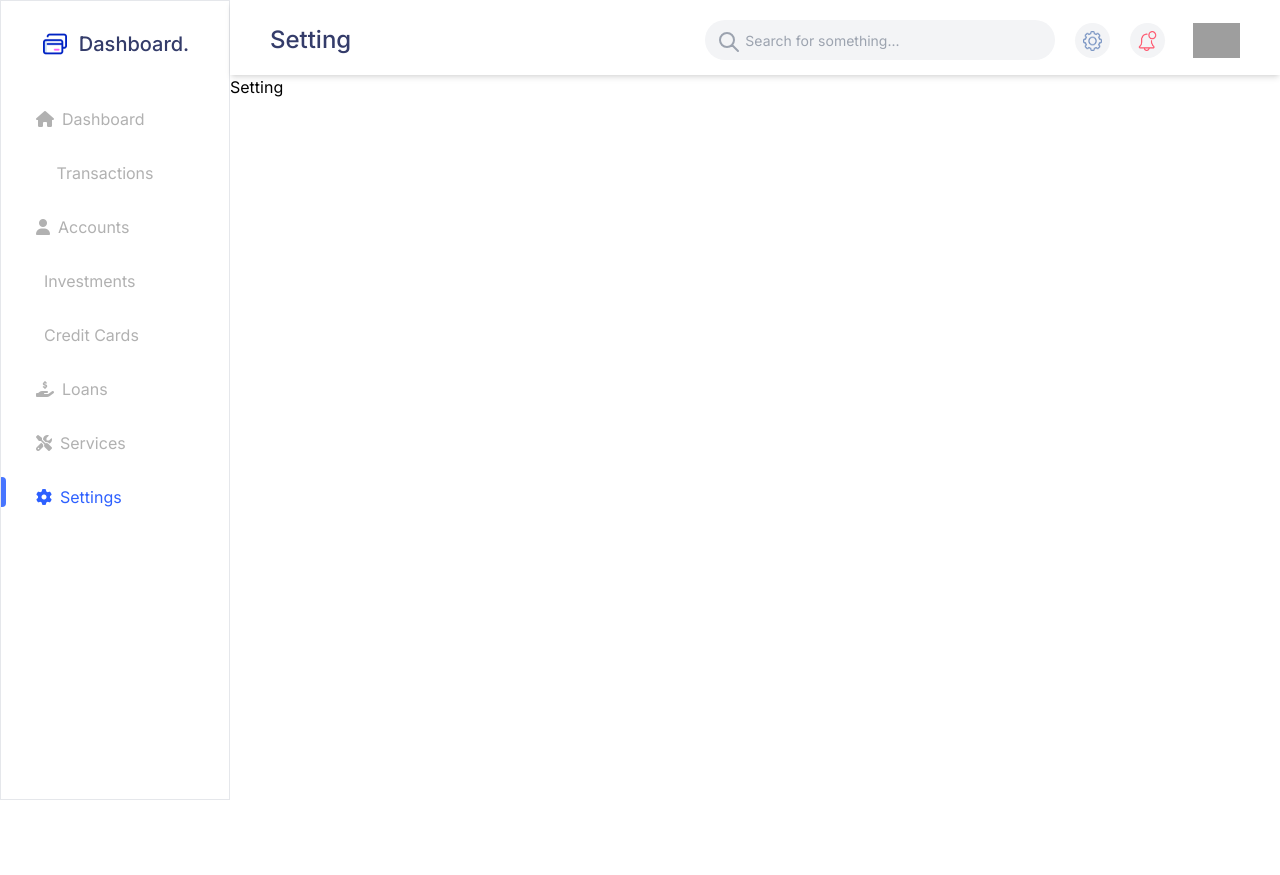
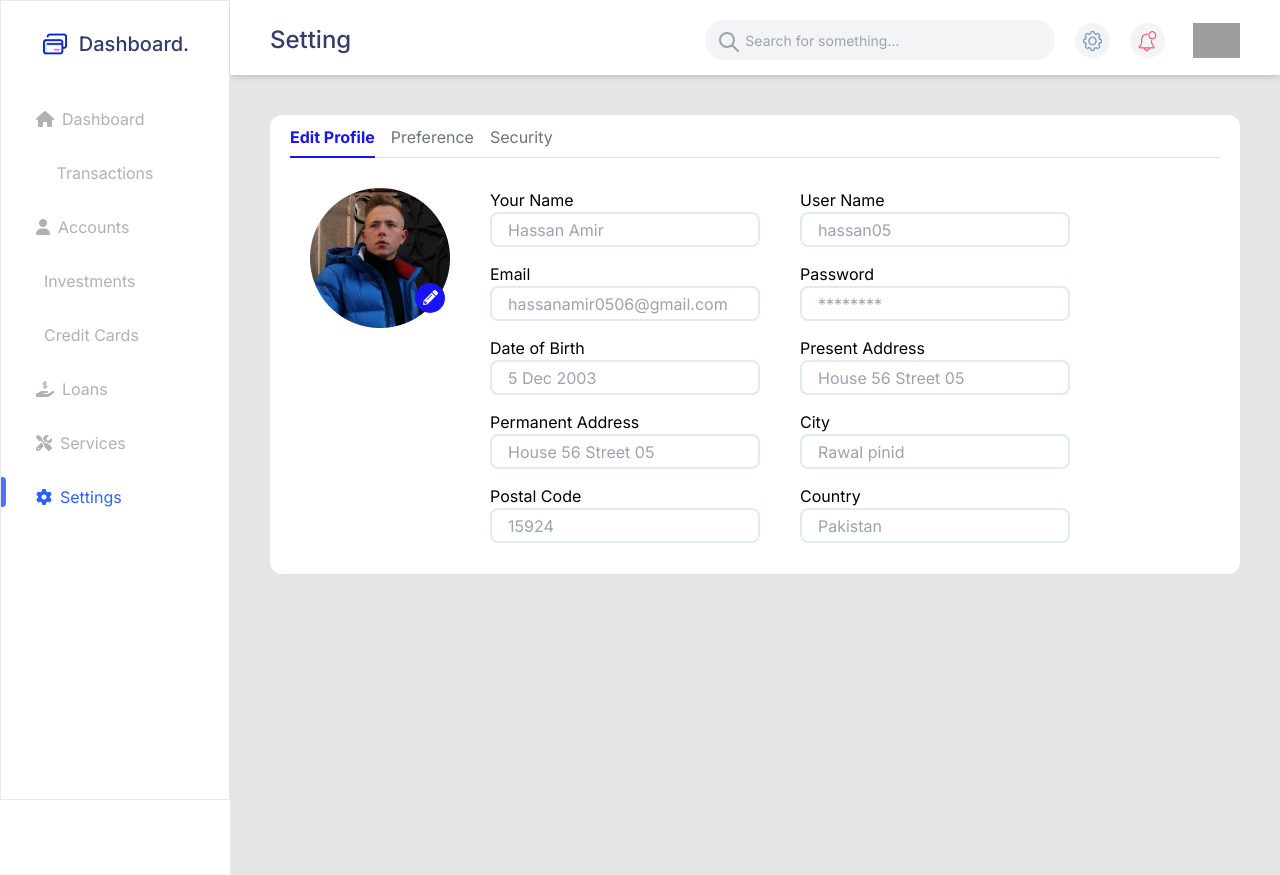
Before and after one commit to hassanamir05/dashboard, a React (Vite) app: page /setting in a window 1280 px wide. Before the commit the page ends 800 px from the top, so only its background shows below. Built offline with nearby package versions, Linux system fonts and the light colour scheme; grey boxes are pictures that could not be loaded.

Commit message:
completed settings section
Next task:
-> Fix the graphs of dashboard page
-> Fix width of the components in the mobile view
-> any fix all the remaining error (small errors, spelling typo , color error , or any other error remianing)

```diff
--- /dev/null
+++ b/src/Components/Helper/Switch.css
@@ -0,0 +1,30 @@
+.switch {
+  margin-left: 25px;
+  position: relative;
+  width: 40px;
+  height: 20px;
+  background-color: #dfeaf2;
+  border-color: #16dbcc;
+  border-radius: 30px;
+  cursor: pointer;
+  transition: background 0.3s ease;
+}
+
+.switch.on {
+  background: #16dbcc;
+}
+
+.switch-handle {
+  position: absolute;
+  top: 2px;
+  left: 2px;
+  width: 16px;
+  height: 16px;
+  background: white;
+  border-radius: 50%;
+  transition: left 0.3s ease;
+}
+
+.switch.on .switch-handle {
+  left: 22px;
+}
--- /dev/null
+++ b/src/Components/Helper/Switch.jsx
@@ -0,0 +1,17 @@
+import React, { useState } from 'react';
+import './Switch.css';
+
+const Switch = ({ status }) => {
+    console.log('status  : ', status)
+    const [isOn, setIsOn] = useState(status === "1");
+
+    const handleToggle = () => { setIsOn(!isOn) }
+
+    return (
+        <div className={`switch ${isOn ? 'on' : 'off'}`} onClick={handleToggle}>
+            <div className="switch-handle" ></div>
+        </div>
+    );
+};
+
+export default Switch;
--- /dev/null
+++ b/src/Components/Helper/preference.jsx
@@ -0,0 +1,34 @@
+import Input from "./input";
+import Switch from "./Switch";
+
+
+const PreferenceForm = () => {
+    return <div className="flex flex-col bg-white rounded-[15px] px-10 py-5 items-center md:items-start">
+
+        <div className="flex md:flex-row flex-col w-full gap-x-5 gap-y-2 mb-[20pz]">
+            <Input heading="Currency" placeholder="PKR" type="text" />
+            <Input heading="Time Zone" placeholder="(GMT - 12:00)" type="text" />
+        </div>
+
+        <div className="flex flex-col ">
+            <div>
+                <div className="flex flex-row  w-full  my-1 ">
+                    <span className="mr-2  ml-[-25px] w-auto"> <Switch status="1" /> </span><p className="text-sm ">I send or recieve digital currency</p>
+                </div>
+                <div className="flex flex-row  w-full  my-1">
+                    <span className="mr-2  ml-[-25px] w-auto"> <Switch status="1" /> </span> <p className="text-sm ">I recieve merchant ordery</p>
+                </div>
+                <div className="flex flex-row w-full my-1">
+                    <span className="mr-2  ml-[-25px] w-auto"> <Switch status="1" /> </span><p className="text-sm">There are recommendation for my accounts</p>
+                </div>
+
+            </div>
+
+        </div>
+        <div className="w-full flex flex-row-reverse"><button className="bg-[#1814F3] w-full md:w-[150px] text-white font-semibold px-5 py-2 rounded-lg">Save</button></div>
+
+    </div>
+}
+
+
+export default PreferenceForm;
--- /dev/null
+++ b/src/Components/Helper/profile.jsx
@@ -0,0 +1,28 @@
+import Input from './input';
+
+const ProfileForm = () => {
+    return <div className="flex md:flex-row flex-col bg-white rounded-[15px] gap-x-10 px-10 py-5 items-center md:items-start">
+        <div className="">
+            <img src="/src/assets/Images/dummy-image.png" alt="" />
+            <button className="relative bottom-[45px] left-[105px] bg-[#1814F3] h-[30px] w-[30px] rounded-[50%]"><img src="/src/assets/Icons/pencil.png" alt="edit icon" height="10px" width="15px" className="absolute bottom-2 left-2" /></button>
+        </div>
+        <div className="flex flex-col gap-y-1">
+            <Input placeholder="Hassan Amir" heading="Your Name" type="text" />
+            <Input placeholder="hassanamir0506@gmail.com" heading="Email" type="email" />
+            <Input placeholder="5 Dec 2003" heading="Date of Birth" type="text" />
+            <Input placeholder="House 56 Street 05" heading="Permanent Address" type="text" />
+            <Input placeholder="15924" heading="Postal Code" type="number" />
+        </div>
+
+        <div className="flex flex-col gap-y-1">
+            <Input placeholder="hassan05" heading="User Name" type="text" />
+            <Input placeholder="********" heading="Password" type="password" />
+            <Input placeholder="House 56 Street 05" heading="Present Address" type="text" />
+            <Input placeholder="Rawal pinid" heading="City" type="text" />
+            <Input placeholder="Pakistan" heading="Country" type="text" />
+        </div>
+    </div>
+}
+
+
+export default ProfileForm;
--- /dev/null
+++ b/src/Components/Helper/security.jsx
@@ -0,0 +1,25 @@
+import Input from "./input";
+import Switch from "./Switch";
+
+
+const SecurityForm = () => {
+    return <div className="flex flex-col bg-white rounded-[15px] gap-x-10 px-10 py-5 items-center md:items-start">
+
+        <div className="flex flex-col w-full gap-x-5 gap-y-2">
+            <p>Two Factor Authentication</p>
+            <div className="flex flex-row  w-full  my-1 ">
+                <span className="mr-2 ml-[-25px] w-auto"> <Switch status="1" /> </span><p className="text-sm ">Enable or disable two factor authentication</p>
+            </div>
+        </div>
+
+        <div className="flex flex-col mt-5">
+            <Input heading="Current Password" placeholder="**********" type="password" />
+            <Input heading="New Password" placeholder="**********" type="password" />
+        </div>
+        <div className="w-full flex flex-row-reverse"><button className="bg-[#1814F3] w-full md:w-[150px] text-white font-semibold px-5 py-2 rounded-lg">Save</button></div>
+
+    </div>
+
+}
+
+export default SecurityForm;
--- /dev/null
+++ b/src/Sections/Setting.css
@@ -0,0 +1,33 @@
+.tab-menu {
+  display: flex;
+  align-items: center;
+  border-bottom: 1px solid #e0e0e0;
+  margin-bottom: 16px;
+  margin: 10px 20px;
+}
+
+.tab-item {
+  margin-right: 16px;
+  cursor: pointer;
+  font-size: 16px;
+  color: #6c757d;
+  padding-bottom: 8px;
+  position: relative;
+  transition: color 0.3s ease;
+}
+
+.tab-item.active-tab {
+  color: #1814f3;
+  font-weight: bold;
+}
+
+.tab-item.active-tab::after {
+  content: "";
+  display: block;
+  width: 100%;
+  height: 2px;
+  background-color: #1814f3;
+  position: absolute;
+  bottom: -1px;
+  left: 0;
+}
--- a/src/Sections/Setting.jsx
+++ b/src/Sections/Setting.jsx
@@ -1,5 +1,56 @@
+import { useState } from "react";
+import ProfileForm from "../Components/Helper/profile";
+import PreferenceForm from "../Components/Helper/preference";
+import SecurityForm from "../Components/Helper/security";
+import './Setting.css';
+
+
 const Setting = () => {
-  return <h1>Setting</h1>;
+  const [formToDisplay, setFormToDisplay] = useState('profile');
+
+  const showProfile = () => setFormToDisplay('profile');
+  const showPreference = () => setFormToDisplay('preference');
+  const showSecurity = () => setFormToDisplay('security');
+
+  return (
+    <div className="bg-[#E5E5E5] min-h-screen overflow-y-auto overflow-x-hidden p-10 min-w-screen">
+
+
+      <div className="flex flex-col bg-white rounded-xl">
+
+        <div className="tab-menu">
+          <span
+            onClick={showProfile}
+            className={`tab-item ${formToDisplay === 'profile' ? 'active-tab' : ''}`}
+          >
+            Edit Profile
+          </span>
+          <span
+            onClick={showPreference}
+            className={`tab-item ${formToDisplay === 'preference' ? 'active-tab' : ''}`}
+          >
+            Preference
+          </span>
+          <span
+            onClick={showSecurity}
+            className={`tab-item ${formToDisplay === 'security' ? 'active-tab' : ''}`}
+          >
+            Security
+          </span>
+        </div>
+
+        <div>
+          {
+            formToDisplay === 'profile' ?
+              <ProfileForm /> :
+              formToDisplay === 'preference' ?
+                <PreferenceForm /> :
+                <SecurityForm />
+          }
+        </div>
+      </div>
+    </div>
+  );
 };
 
 export default Setting;
```
Also changed, not shown: src/assets/Icons/pencil.png (added).
